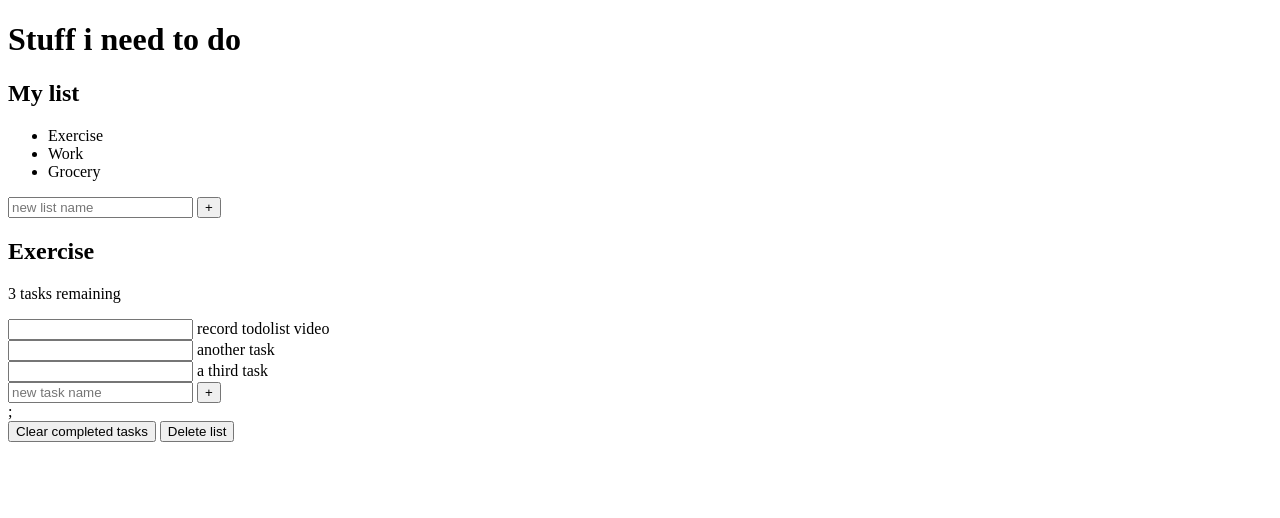
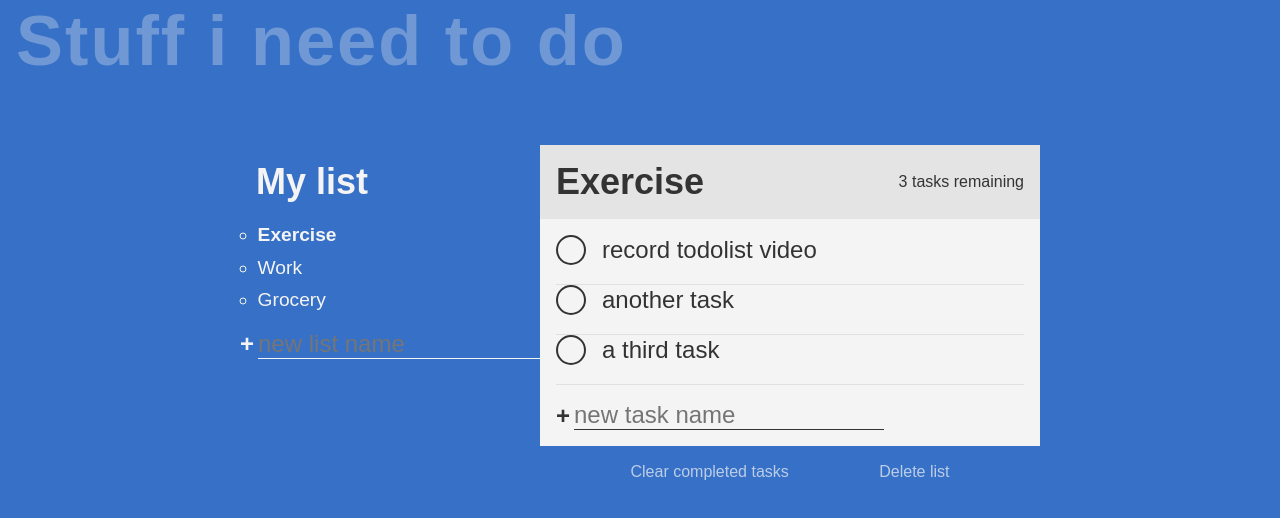
Before and after one commit to FabianUlises/js-projects-todolist-04, a plain HTML site: page index.html in a window 1280 px wide. Drawn offline with Linux system fonts and the light colour scheme.

Commit message:
Finished working on styles

```diff
--- a/index.html
+++ b/index.html
@@ -12,13 +12,13 @@
     <!-- Page title -->
     <h1 class="title">Stuff i need to do</h1>
     <!-- Start of task content  -->
-    <div class="container">
+    <div class="all-tasks-list">
         <!-- List title -->
         <h2 class="task-list-title">My list</h2>
         <!-- Start of list for tasks -->
         <ul class="task-list">
             <!-- List of array of tasks -->
-            <li class="list-name active-task">Exercise</li>
+            <li class="list-name active-task-list">Exercise</li>
             <li class="list-name">Work</li>
             <li class="list-name">Grocery</li>
         </ul>
@@ -28,16 +28,17 @@
             <!-- Input to create new list name for array of tasks -->
             <input
                 type="text"
-                class="list-new"
+                class="list-new new"
                 placeholder="new list name"
                 aria-label="new list label"
             />
             <!-- Button to add new list name -->
-            <button class="btn list-btn" aria-label="create new list name">+</button>
+            <button class="btn new-btn list-btn" aria-label="create new list name">+</button>
         </form>
-        <!-- End of Create new list for array -->
-        <!-- Start of tasks list -->
-        <div class="tasks-list">
+    </div>
+    <!-- End of Create new list for array -->
+    <!-- Start of tasks list -->
+    <div class="tasks-list">
             <!-- Start of task header -->
             <div class="task-list__header">
                 <!-- Task Content -->
@@ -52,7 +53,7 @@
                     <!-- Start of single task -->
                     <div class="task">
                         <input
-                            type="text"
+                            type="checkbox"
                             id="task-1"
                             />
                         <label for="task-1">
@@ -64,7 +65,7 @@
                     <!-- Start of single task -->
                     <div class="task">
                         <input
-                            type="text"
+                            type="checkbox"
                             id="task-2"
                             />
                         <label for="task-2">
@@ -76,7 +77,7 @@
                     <!-- Start of single task -->
                     <div class="task">
                         <input
-                            type="text"
+                            type="checkbox"
                             id="task-3"
                             />
                         <label for="task-3">
@@ -91,15 +92,15 @@
                         <form action="">
                             <input
                             type="text"
-                            class="task-new"
+                            class="task-new new"
                             placeholder="new task name"
                             aria-label="new task name"
                             />
-                            <button class="btn-create" aria-label="create new task">+</button>
+                            <button class="btn-create btn new-btn" aria-label="create new task">+</button>
                         </form>
-                        <!-- End of new task input form -->;
+                        <!-- End of new task input form -->
                     </div>
-                    <div class="delete-atc">
+                    <div class="delete-cta">
                         <button class="btn delete" aria-label="clear completed tasks">Clear completed tasks</button>
                         <button class="btn delete" aria-label="delete tasks list">Delete list</button>
                     </div>
@@ -107,10 +108,8 @@
                 </div>
             </div>
             <!-- End of body -->
-        </div>
-        <!-- End of task list -->
     </div>
-    <!-- End of task content -->
+    <!-- End of task list -->
     <!-- End of page content -->
 </body>
 </html>
--- a/styles.css
+++ b/styles.css
@@ -0,0 +1,207 @@
+/* Variables */
+:root {
+    --clr-primary: rgb(54, 112, 199);
+    --clr-light: #f4f4f4;
+    --clr-dark: #333;
+    --clr-warning: rgb(99, 36, 36);
+}
+/* Global reset */
+*,
+*::before,
+*::after {
+    margin: 0;
+    padding: 0;
+    box-sizing: border-box;
+    font-family: sans-serif;
+}
+/* body default styles */
+body {
+    font-weight: 300;
+    font-size: 1.5rem;
+    background-color: var(--clr-primary);
+    color: var(--clr-light);;
+    display: grid;
+    grid: "header header header header" auto "...... lists  active ......" auto/1fr minmax(100px, 300px) minmax(250px, 500px) 1fr;
+}
+/* button class default styles */
+.btn {
+    cursor: pointer;
+    background: 0;
+    border: 0;
+    color: inherit;
+}
+/* buttone class to create new task */
+.btn.new-btn {
+    font-size: 1.5rem;
+    font-weight: 900;
+    margin-right: 0.25rem;
+    transition: all 250ms ease;
+}
+.btn.new-btn:hover {
+    opacity: 0.7;
+}
+/* Page title */
+.title {
+    grid-area: header;
+    text-align: left;
+    font-size: calc(3vw + 2rem);
+    font-weight: 900;
+    letter-spacing: 2px;
+    opacity: .3;
+    padding-left: 1rem;
+    margin-bottom: 4rem;
+}
+/* Start of task list */
+.all-tasks-list {
+    --list-spacer: 1rem;
+    grid-area: lists;
+}
+.task-list-title {
+    padding: var(--list-spacer);
+}
+/* List of names for each array of tasks */
+.task-list {
+    font-size: 1.2rem;
+    line-height: 1.7;
+    list-style: circle;
+    padding-left: 1.1rem;
+    margin-bottom: 0.8rem;
+}
+/* Name of each list name */
+.list-name {
+    cursor: pointer;
+}
+.list-name:hover {
+    opacity: 0.7;
+}
+/* Active class */
+.active-task-list {
+    font-weight: 700;
+}
+/* form to create new task list name */
+form {
+    display: flex;
+
+}
+/* Input to create new list of tasks */
+.new {
+    background: transparent;
+    border: 0;
+    color: inherit;
+    border-bottom: 1px solid currentColor;
+    font-size: inherit;
+    outline: none;
+    transition: all 100ms ease-in;
+    order: 2;
+}
+.new:focus {
+    border-bottom: 3px solid currentColor;
+    padding: 0 0 0 0.2rem;
+}
+.new:focus::placeholder {
+    opacity: 0.2;
+}
+/* End of task list */
+/* Start of tasks section */
+.tasks-list {
+    --list-spacer: 1rem;
+    grid-area: active;
+    margin-bottom: 2rem;
+    background: var(--clr-light);
+    color: var(--clr-dark);
+}
+.new-task-container {
+    margin-top: 1rem;
+}
+.task {
+    position: relative;
+}
+.task-list__header {
+    padding: var(--list-spacer);
+    background: #e4e4e4;
+    display: flex;
+    align-items: center;
+    justify-content: space-between;
+}
+.task-list__body {
+    padding: var(--list-spacer);
+    position: relative;
+}
+.task-count {
+    font-size: 1rem;
+}
+[type='checkbox'] {
+    opacity: 0;
+    position: absolute;
+}
+.task label {
+    display: inline-flex;
+    align-items: center;
+    position: relative;
+    margin-bottom: 1.25rem;
+}
+.task label::after {
+    content: '';
+    position: absolute;
+    left: 1.925em;
+    right: 0;
+    height: 3px;
+    background-color: currentColor;
+    transform: scale(0);
+    transform-origin: right;
+    transition: transform 150ms ease;
+}
+[type='checkbox']:checked + label::after {
+    transform: scale(1);
+    transform-origin: left;
+}
+.task::after {
+    content: '';
+    position: absolute;
+    right: 0;
+    left: 0;
+    bottom: 0;
+    height: 1px;
+    background: currentColor;
+    opacity: 0.1;
+}
+.custom-checkbox {
+    display: inline-block;
+    font-size: 0.75rem;
+    width: 30px;
+    height: 30px;
+    cursor: pointer;
+    border: 2px solid currentColor;
+    border-radius: 50%;
+    margin-right: 1rem;
+    transform: scale(1);
+    transition: all 200ms ease;
+}
+.task:hover .custom-checkbox,
+[type='checkbox']:focus + label .custom-checkbox {
+    transform: scale(1.2);
+    color: var(--clr-primary);
+}
+[type='checkbox']:checked + label .custom-checkbox {
+    background-color: var(--clr-primary);
+    border-color: var(--clr-primary);
+    box-shadow: inset 0 0 0px 2px white;
+}
+.delete-cta {
+    display: flex;
+    justify-content: space-evenly;
+    position: absolute;
+    width: 100%;
+    left: 0;
+    bottom: -35px;
+    color: var(--clr-light);
+}
+.delete-cta button {
+    opacity: 0.7;
+    font-size: 1rem;
+    transition: color 200ms;
+}
+.delete-cta button:hover {
+    color: var(--clr-warning);
+}
+/* End of tasks section */
```
